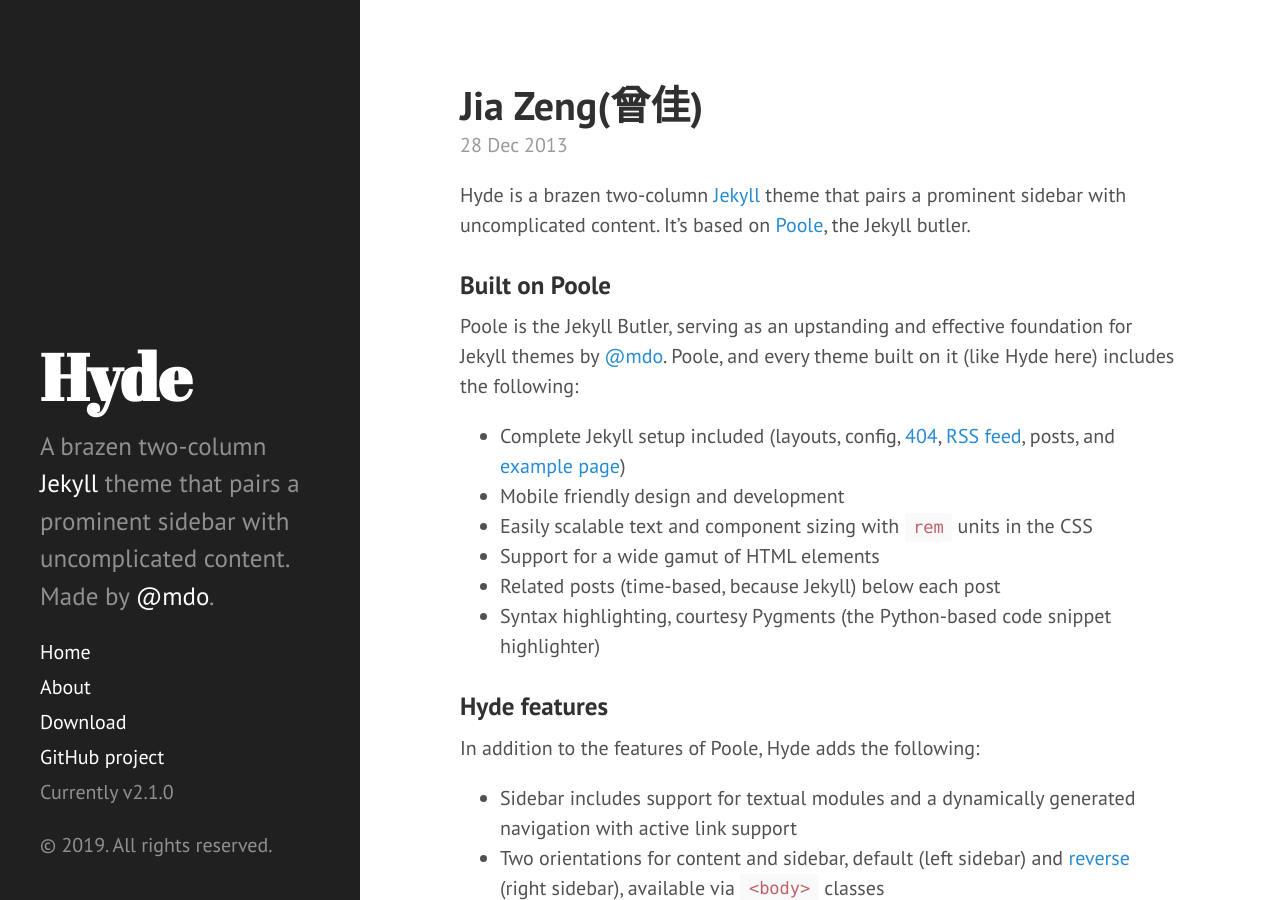
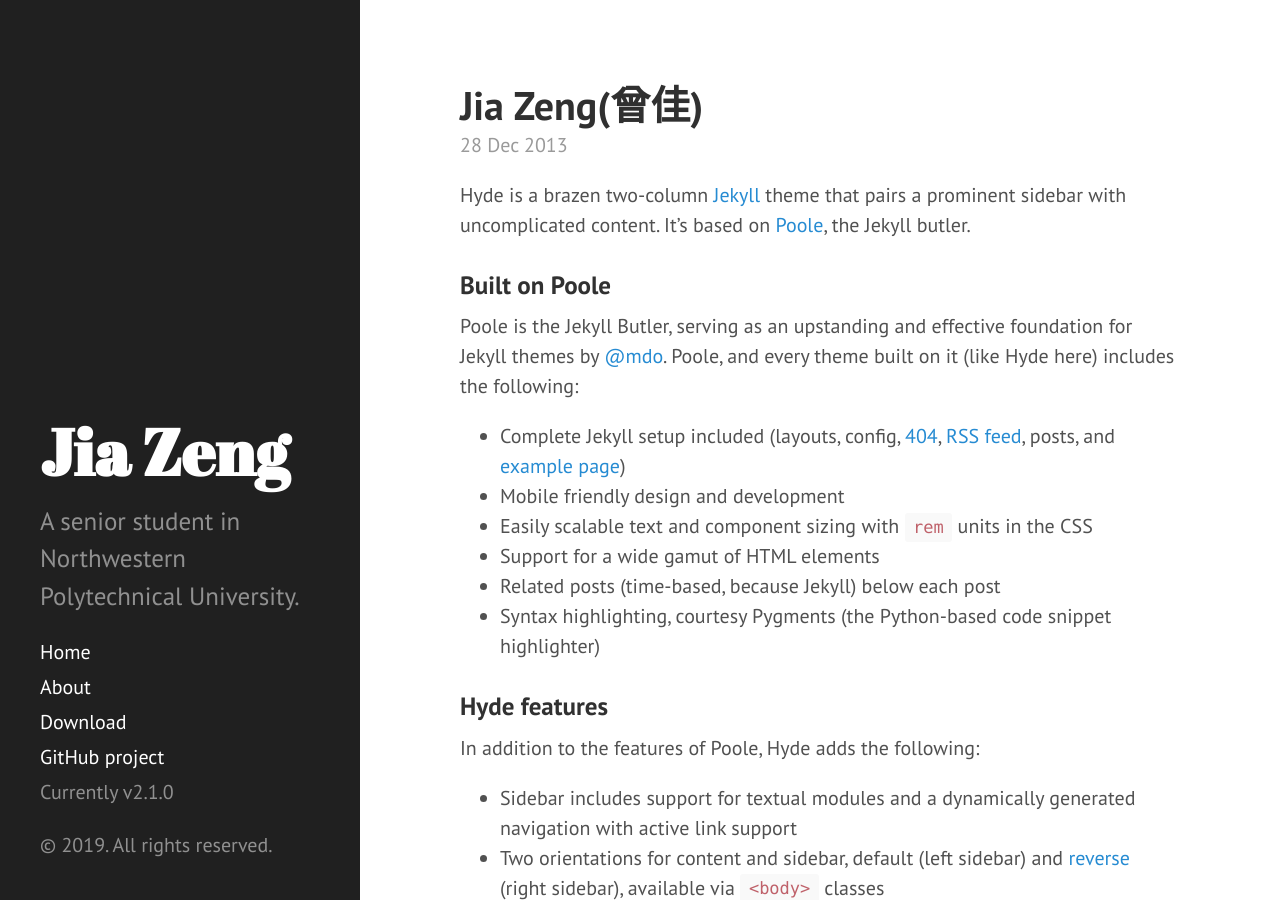
Before and after one commit to zjjzeng/zjjzeng.github.io, a Jekyll site: the page built from index.html, in a window 1280 px wide and 900 px high. Built offline with Jekyll 4.4.1, drawn with Linux system fonts in a browser that asks for light colours; Markdown is read by kramdown in place of the engine named in the settings; the list of posts is cut into pages by our own code.

Commit message:
Update _config.yml

```diff
--- a/_config.yml
+++ b/_config.yml
@@ -7,15 +7,15 @@
 relative_permalinks: true
 
 # Setup
-title:            Hyde
-tagline:          'A Jekyll theme'
-description:      'A brazen two-column <a href="http://jekyllrb.com" target="_blank">Jekyll</a> theme that pairs a prominent sidebar with uncomplicated content. Made by <a href="https://twitter.com/mdo" target="_blank">@mdo</a>.'
-url:              http://hyde.getpoole.com
+title:            Jia Zeng
+tagline:
+description:      'A senior student in Northwestern Polytechnical University.'
+url:              http://zjjzeng.github.io
 baseurl:          /
 
 author:
-  name:           'Mark Otto'
-  url:            https://twitter.com/mdo
+  name:           'Jia Zeng'
+  url:            https://zjjzeng.github.io
 
 paginate:         5
 
@@ -23,4 +23,4 @@
 version:          2.1.0
 
 github:
-  repo:           https://github.com/poole/hyde
+  repo:           https://github.com/zjjzeng
```
